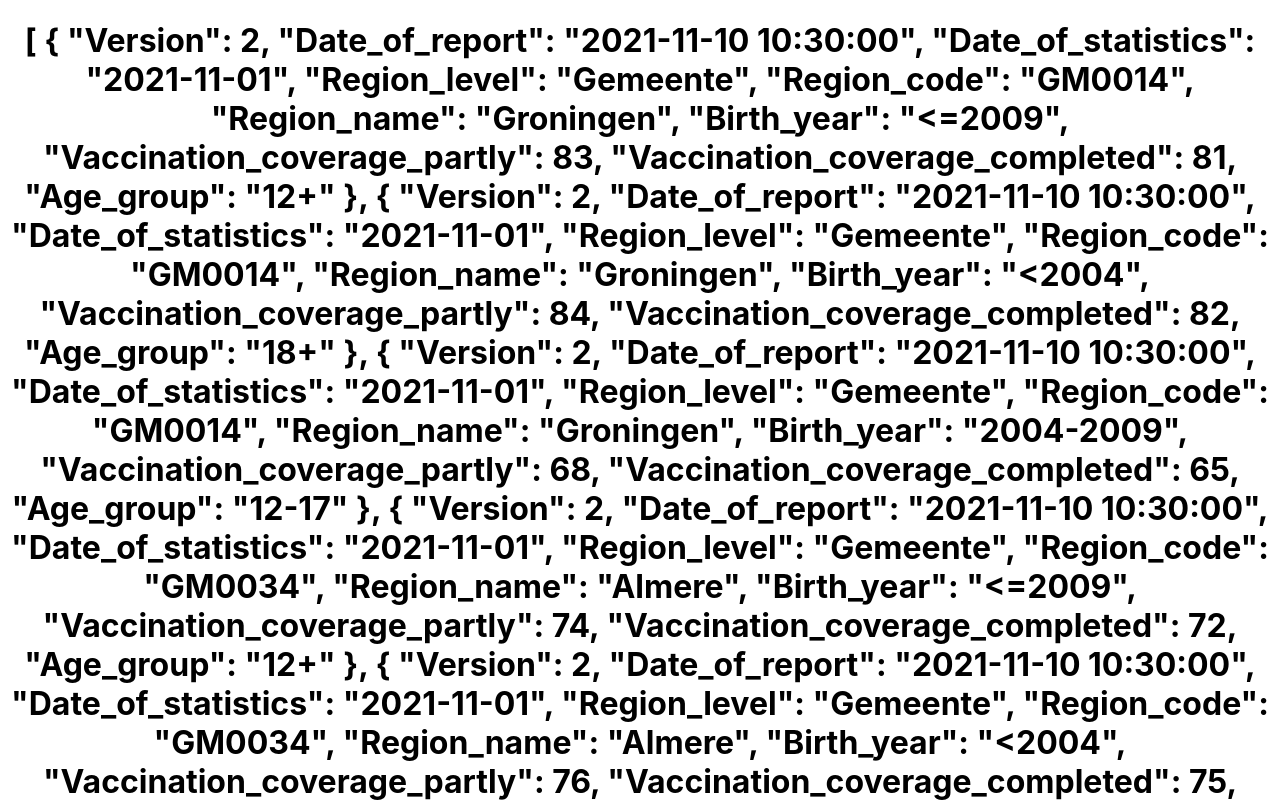
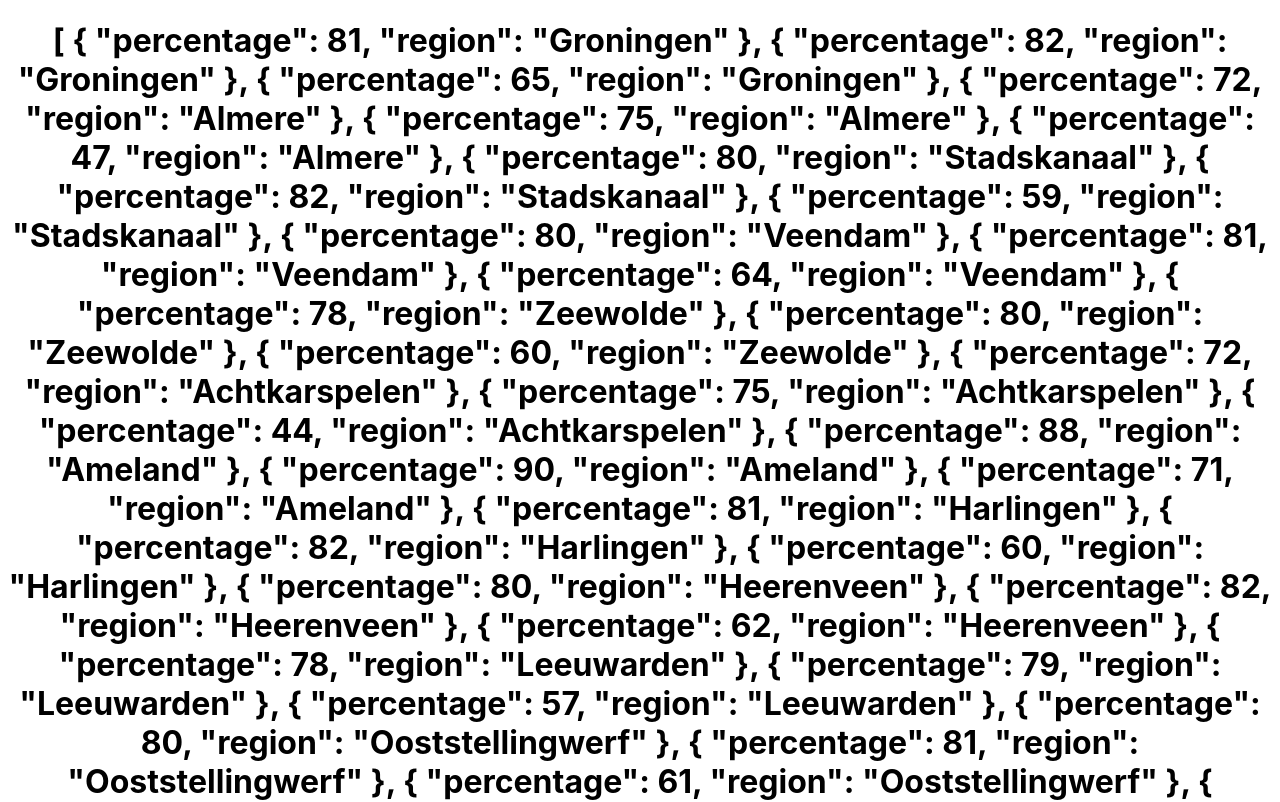
Before and after one commit to jody29/frontend-applications, a React (Create React App) app: page / in a window 1280 px wide. Shown: the top 802 px of the page. Built offline with nearby package versions, Linux system fonts and the light colour scheme.

Commit message:
data is now visible as objects

```diff
--- a/src/components/vaccinData.jsx
+++ b/src/components/vaccinData.jsx
@@ -4,7 +4,18 @@ import VaccinContext from "../providers/VaccinContext"
 const Data = () => {
     const json = useContext(VaccinContext)
 
-    return <h1>{JSON.stringify(json, null, 3)}</h1>
+    // const data = json ? json.map(obj => obj.Vaccination_coverage_completed) : 'data loading...'
+
+    // const data = json.reduce((arr, obj) => {
+    //     arr.push({ percentage: obj.Vaccination_coverage_completed, region: obj.Region_name })
+    // })
+
+    const data = json ? json.reduce((arr, obj) => {
+        arr.push({ percentage: obj.Vaccination_coverage_completed, region: obj.Region_name })
+        return arr
+    }, []) : 'Loading...'
+
+    return <h1>{JSON.stringify(data, null, 3)}</h1>
 }
 
 export default Data
```
